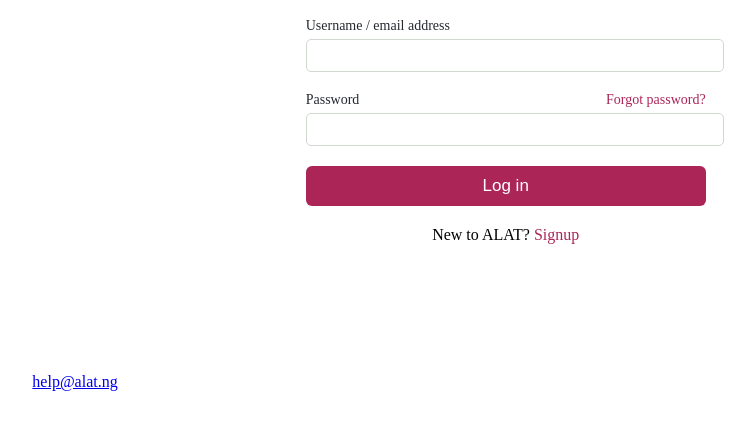
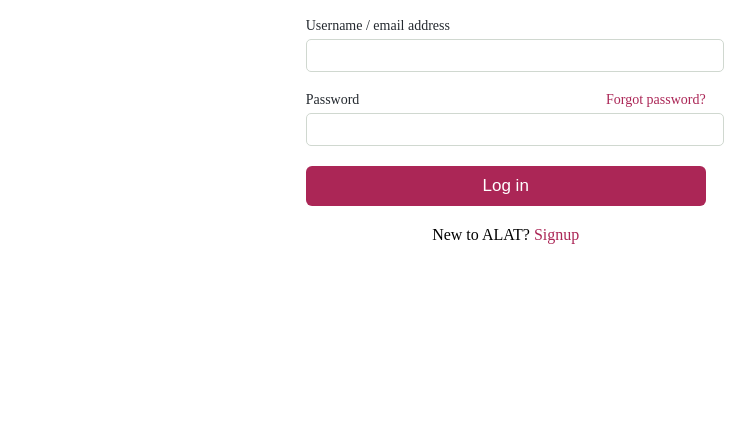
Before and after one commit to Lase001/nextgen, a plain HTML site: page al.html in a window 1280 px wide. Shown: the part 321-750 px from the top of the page, without its empty margins (466-1221 px from the left). Drawn offline with Linux system fonts and the light colour scheme.

Commit message:
alat project

```diff
--- a/al.css
+++ b/al.css
@@ -27,6 +27,9 @@
   display: flex;
   flex-direction: column;
   gap: 10px;
+}
+.text a{
+  color: white;
 }
 
 .contact-info span {
```
